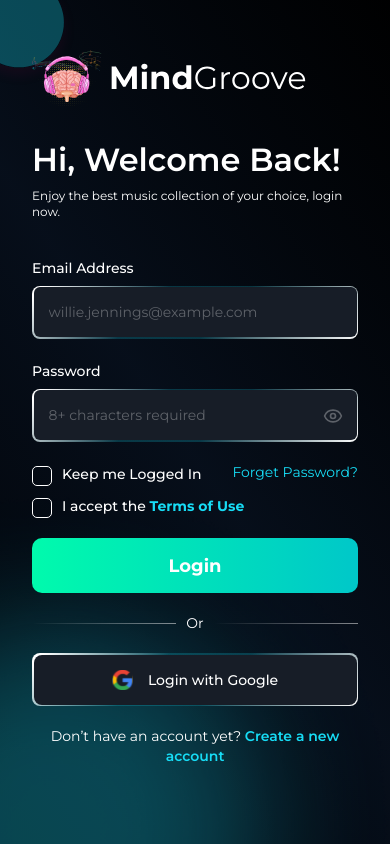
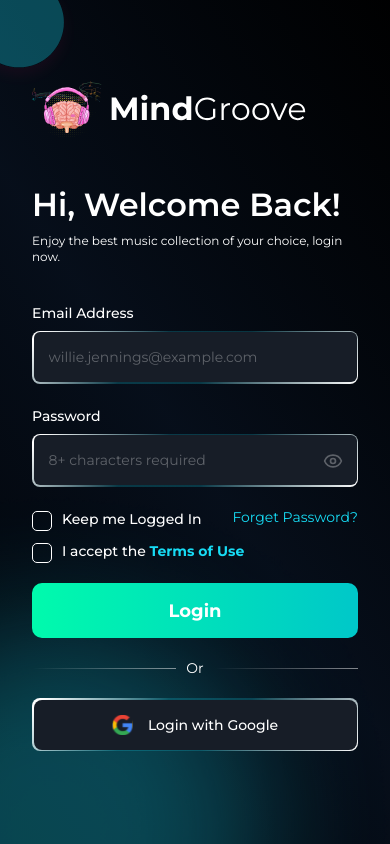
Before and after one commit to mohammadbilaljploft/mindgroove, a Next.js app: page /login in a window 390 px wide. Built offline with nearby package versions, Linux system fonts and the light colour scheme.

Commit message:
update0210

```diff
--- a/src/app/globals.css
+++ b/src/app/globals.css
@@ -2562,14 +2562,20 @@
 }
 
 @media (max-width:992px) {
+  .form_sec{
+    padding-top: 30px;
+  }
+  .login .form_sec {
+    padding-top: 90px;
+}
 
   .registration_page::before {
     width: 100%;
   }
 
-  .form_sec {
+  /* .form_sec {
     height: 100%;
-  }
+  } */
 
   .login_logo_img img {
     padding-top: 50px;
@@ -2590,6 +2596,11 @@
 }
 
 /* login pages css end */
+
+.common_modal.wclme .main_btn {
+    width: 97.759px;
+
+}
 
 .common_modal .btn-close {
     color: #fff;
--- a/src/app/login/page.js
+++ b/src/app/login/page.js
@@ -9,7 +9,7 @@
 
     return (
         <>
-            <section className="registration_page">
+            <section className="registration_page login">
                 <Container>
                     <Row className="g-5 justify-content-center align-items-center">
                         <Col lg={6} xl={4}>
--- a/src/components/modal/Welcome.js
+++ b/src/components/modal/Welcome.js
@@ -14,9 +14,9 @@
                 show={props.show}
                 onHide={props.onHide}
                 size="md"
-                aria-labelledby="contained-modal-title-vcenter"
+                aria-labelledby="contained-modal-title-vcenterc"
                 centered
-                className="common_modal "
+                className="common_modal wclme"
             >
                 <Modal.Header closeButton />
 
```
